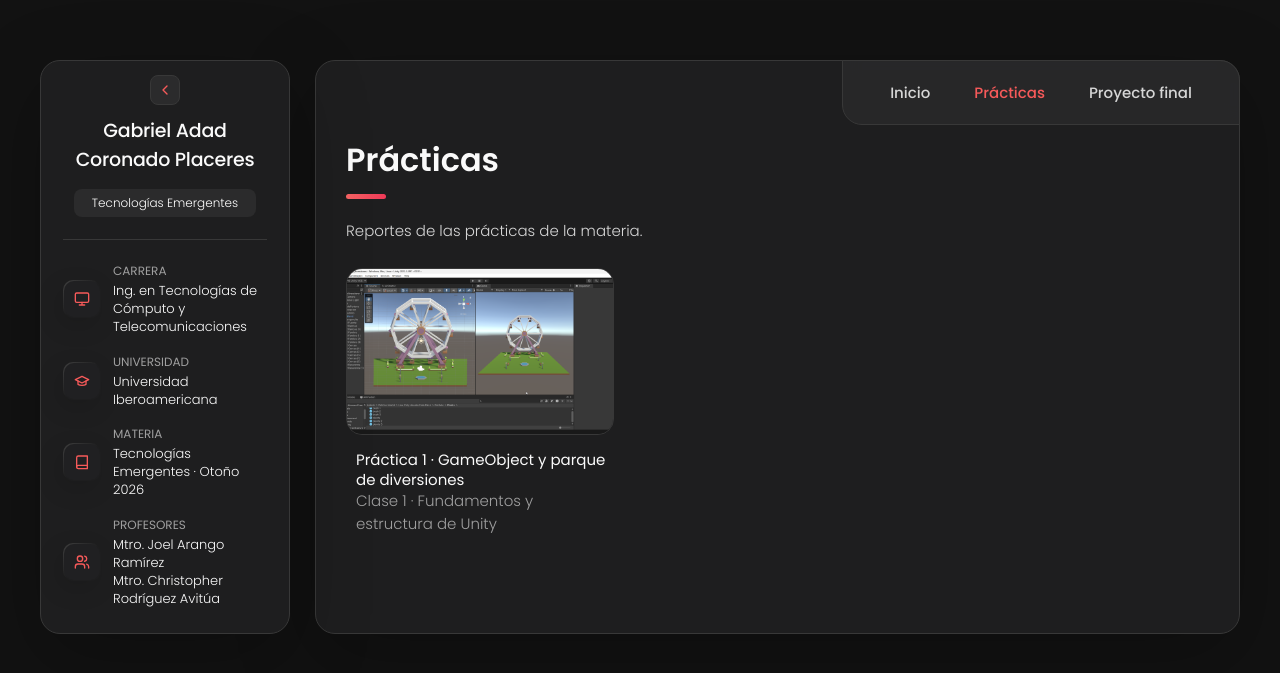
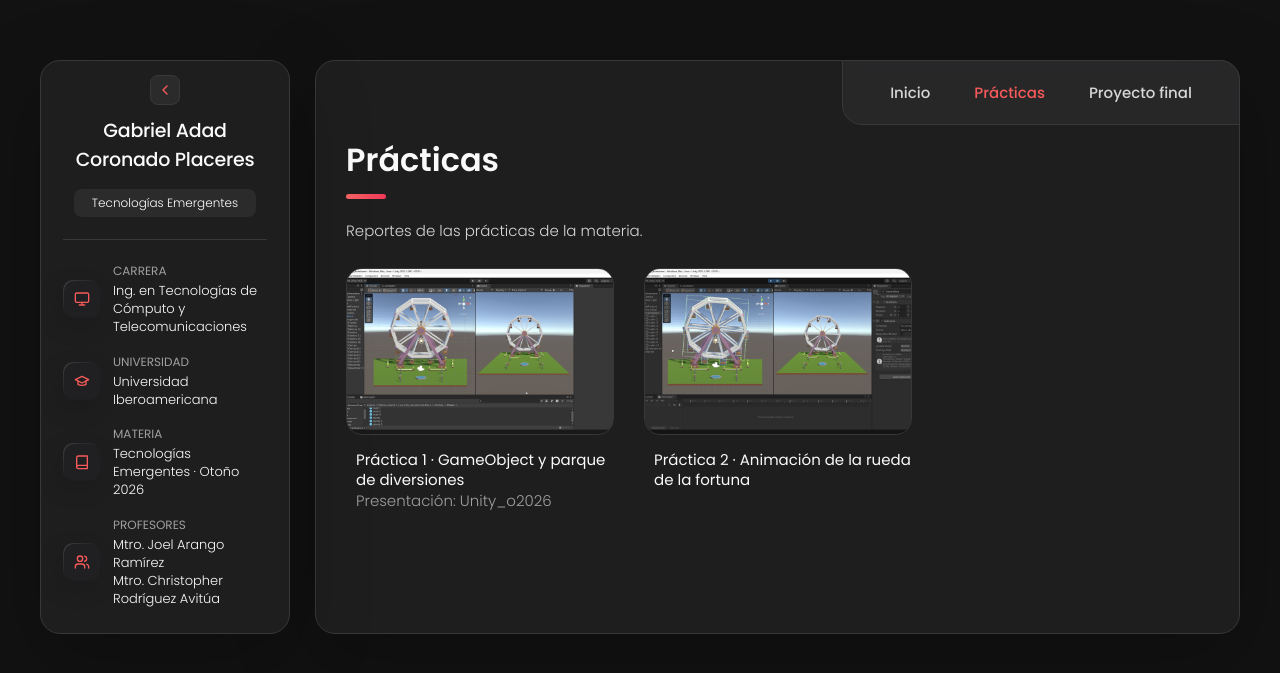
Before and after one commit to gabriel-coronad/tecnologias-emergentes, a Jekyll site: the page built from practicas.html, in a window 1280 px wide. Shown: the top 673 px of the page. Built offline with Jekyll 4.4.1, drawn with Linux system fonts in a browser that asks for light colours.

Commit message:
Práctica 2: animación de la rueda de la fortuna
Página de la Práctica 2 con sus capturas. Bajo el título de cada práctica
ahora va la presentación con sus especificaciones en lugar de la clase.

Co-Authored-By: Claude Opus 5.5 <noreply@anthropic.com>

```diff
--- a/_layouts/default.html
+++ b/_layouts/default.html
@@ -109,7 +109,7 @@
         });
       });
 
-      // El desplegable va justo antes del reporte (después de la línea de la clase)
+      // El desplegable va justo antes del reporte (después de la línea de la presentación)
       var movil = document.querySelector("[data-indice-movil]");
       var contenido = document.querySelector(".contenido");
       contenido.parentNode.insertBefore(movil, contenido);
--- a/_layouts/practica.html
+++ b/_layouts/practica.html
@@ -1,7 +1,7 @@
 ---
 layout: default
 ---
-{% if page.clase %}<p class="meta">{{ page.clase }}</p>{% endif %}
+{% if page.presentacion %}<p class="meta">Presentación: {{ page.presentacion }}</p>{% endif %}
 <div class="contenido">
 {{ content }}
 </div>
--- a/practicas.html
+++ b/practicas.html
@@ -25,7 +25,7 @@ menu_activo: practicas
         {% endif %}
       </figure>
       <h3 class="project-title">{{ p.title }}</h3>
-      {% if p.clase %}<p class="project-category">{{ p.clase }}</p>{% endif %}
+      {% if p.presentacion %}<p class="project-category">Presentación: {{ p.presentacion }}</p>{% endif %}
     </a>
   </li>
   {% endfor %}
--- a/practicas/practica-1/index.md
+++ b/practicas/practica-1/index.md
@@ -1,6 +1,6 @@
 ---
 title: "Práctica 1 · GameObject y parque de diversiones"
-clase: "Clase 1 · Fundamentos y estructura de Unity"
+presentacion: "Unity_o2026"
 orden: 1
 portada: capturas/03-parque-decorado.png
 ---
```
Also changed, not shown: _plantillas/practica/index.md (+4 -2 lines), practicas/practica-2/index.md (added, +42 -0 lines), practicas/practica-2/capturas/01-pivotes.png (added), practicas/practica-2/capturas/02-animacion-rueda.png (added), practicas/practica-2/capturas/03-animacion-canastas.png (added), practicas/practica-2/capturas/04-resultado-1.png (added), practicas/practica-2/capturas/05-resultado-2.png (added).
